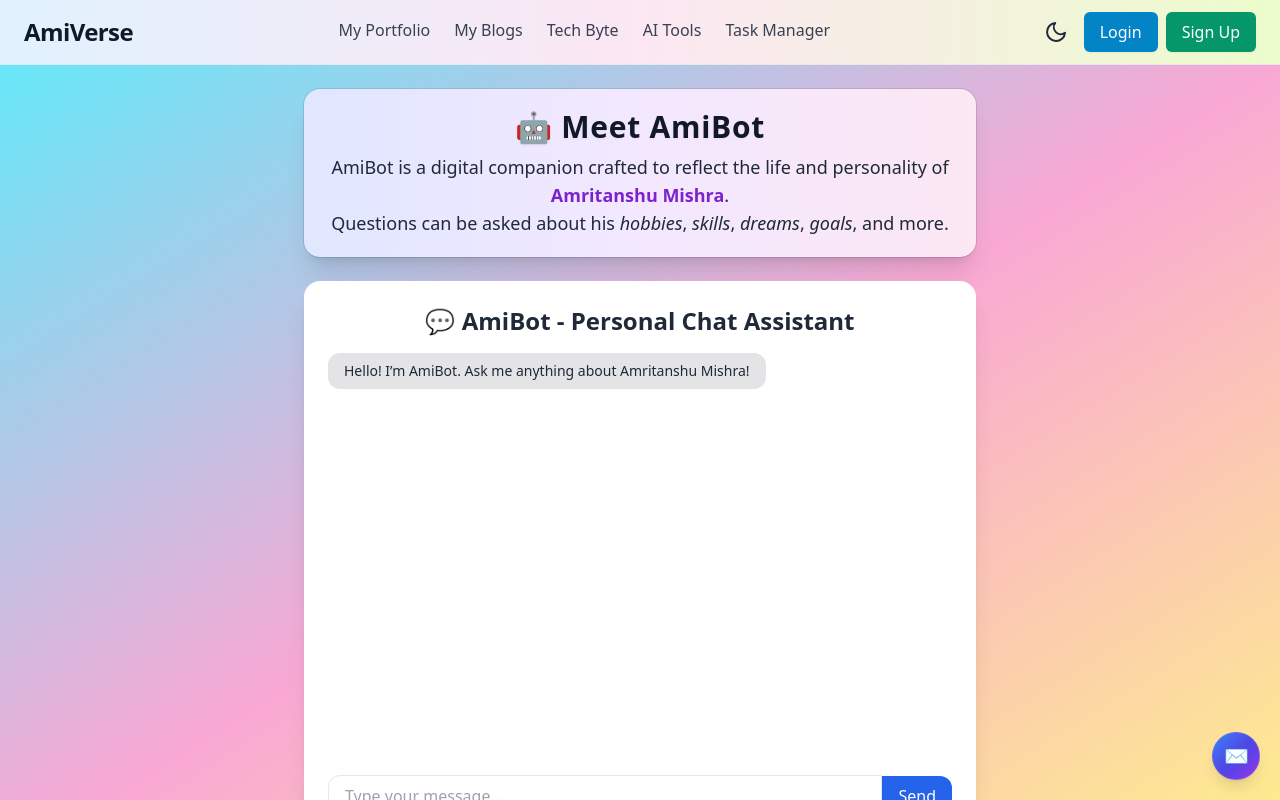
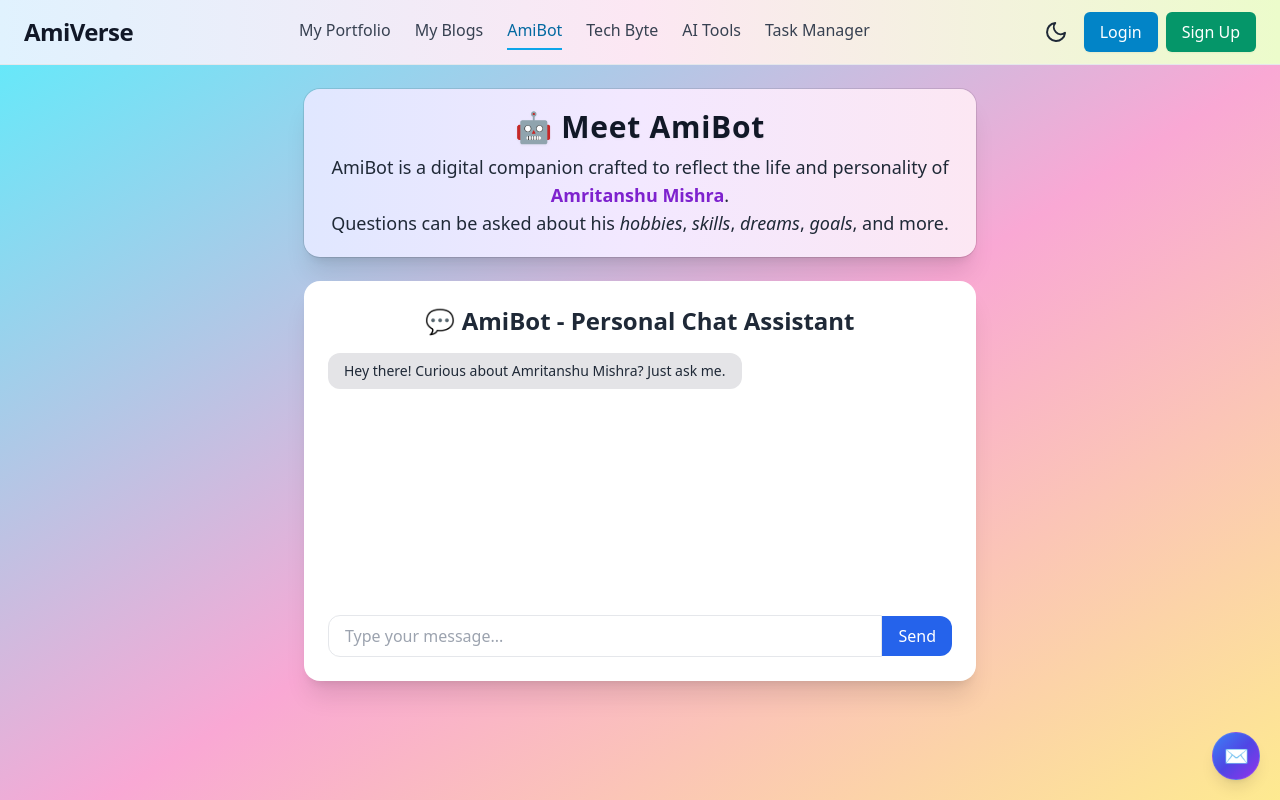
Before and after one commit to amritanshu99/amiwrites-UI, a React (Create React App) app: page /amibot in a window 1280 px wide. Built offline with nearby package versions, Linux system fonts and the light colour scheme.

Commit message:
Improving Amibot

```diff
--- a/src/components/AmiBot/AmiBot.jsx
+++ b/src/components/AmiBot/AmiBot.jsx
@@ -3,12 +3,29 @@ import { useLocation } from "react-router-dom";
 
 const Amibot = () => {
   const { pathname } = useLocation();
-  const [messages, setMessages] = useState([
-    {
-      sender: "bot",
-      text: "Hello! I’m AmiBot. Ask me anything about Amritanshu Mishra!",
-    },
-  ]);
+const greetings = [
+  {
+    sender: "bot",
+    text: "Hello! I’m AmiBot — here to reflect the world of Amritanshu Mishra.",
+  },
+  {
+    sender: "bot",
+    text: "Namaste! I’m AmiBot, your guide to everything Amritanshu Mishra.",
+  },
+  {
+    sender: "bot",
+    text: "Hey there! Curious about Amritanshu Mishra? Just ask me.",
+  },
+  {
+    sender: "bot",
+    text: "Yo! AmiBot here — your shortcut to knowing Amritanshu better.",
+  },
+];
+
+const [messages, setMessages] = useState([
+  greetings[Math.floor(Math.random() * greetings.length)],
+]);
+
   const [input, setInput] = useState("");
   const [loading, setLoading] = useState(false);
 
@@ -92,7 +109,7 @@ const Amibot = () => {
         </div>
       </div>
 
-      <div className="max-w-2xl mx-auto h-[70vh] flex flex-col bg-white dark:bg-zinc-900 rounded-2xl shadow-xl p-6">
+      <div className="max-w-2xl mx-auto h-[50vh] flex flex-col bg-white dark:bg-zinc-900 rounded-2xl shadow-xl p-6">
         <h1 className="text-2xl font-semibold text-center text-gray-800 dark:text-white mb-4">
           💬 AmiBot - Personal Chat Assistant
         </h1>
--- a/src/components/Layout/Header.jsx
+++ b/src/components/Layout/Header.jsx
@@ -83,6 +83,7 @@ export default function Header({ setLoading }) {
   const navLinks = [
     { name: "My Portfolio", to: "/" },
     { name: "My Blogs", to: "/blogs" },
+    { name: "AmiBot", to: "/amibot" },
     { name: "Tech Byte", to: "/tech-byte" },
     { name: "AI Tools", to: "/ai-tools" },
     { name: "Task Manager", to: "/task-manager" },
```
